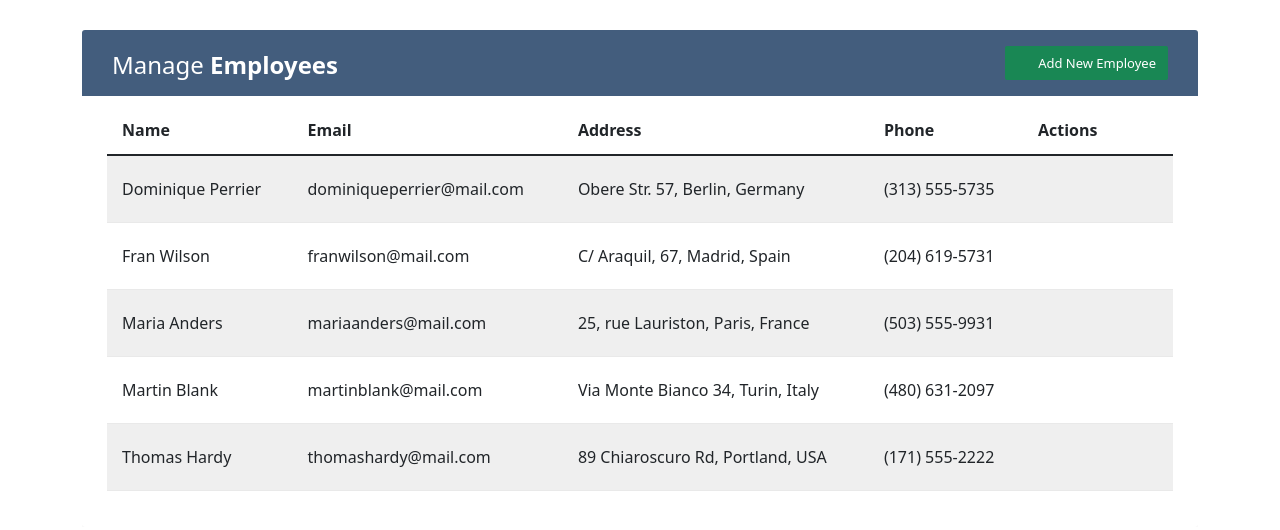
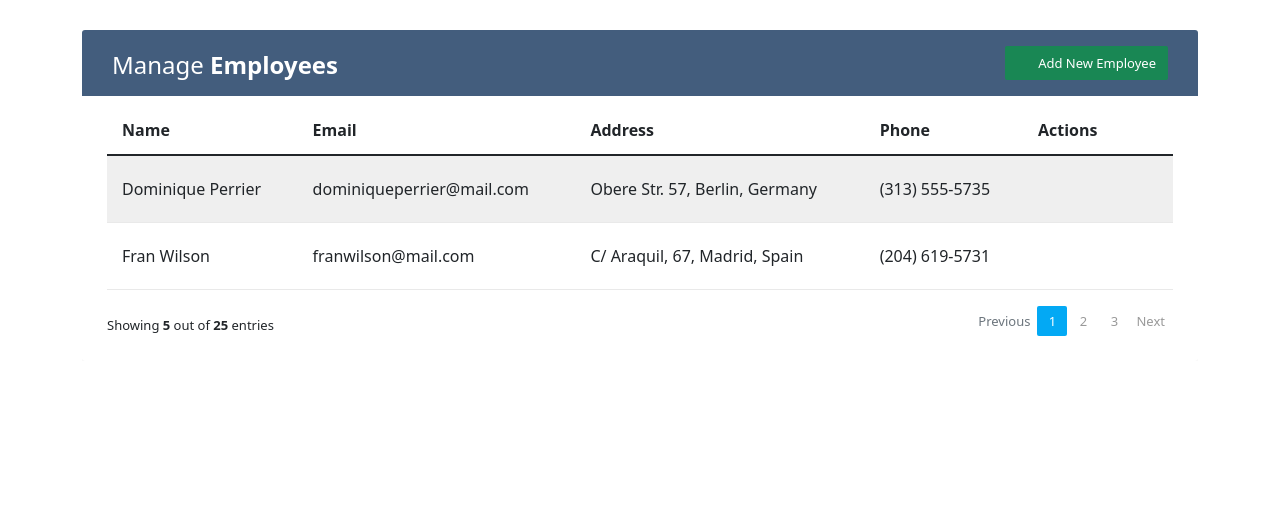
Before and after one commit to saidugurlu/ReactHooks-EmployeeManageApp, a React (Create React App) app: page / in a window 1280 px wide. Shown: the top 530 px of the page. Built offline with nearby package versions, Linux system fonts and the light colour scheme.

Commit message:
pagination finished

```diff
--- a/src/components/EmployeeList.js
+++ b/src/components/EmployeeList.js
@@ -3,21 +3,22 @@
 import Employee from "./Employee";
 import { EmployeeContext } from "../contexts/EmployeeContext";
 import AddForm from "./AddForm";
+import Pagination from "./Pagination";
 
 const EmployeeList = () => {
-
-  const {employees} = useContext(EmployeeContext)
+  const { sortedEmployees } = useContext(EmployeeContext);
 
   const [showAlert, setShowAlert] = useState(false);
-  const [show, setShow] = useState(false)
+  const [show, setShow] = useState(false);
+  const [currentPage, setCurrentPage] = useState(1);
+  const [employeesPerPage] = useState(2);
 
   const handleClose = () => setShow(false);
-  const handleShow = () => setShow(true)
-
+  const handleShow = () => setShow(true);
 
   const handleShowAlert = () => {
     setShowAlert(true);
-      setTimeout(()=> {
+    setTimeout(() => {
       setShowAlert(false);
     }, 2000);
   };
@@ -27,8 +28,14 @@
 
     return () => {
       handleShowAlert();
-      }
-  }, [employees])
+    };
+  }, [sortedEmployees]);
+
+
+  const indexOfLastEmployee = currentPage * employeesPerPage;
+  const indexOfFirstEmployee = indexOfLastEmployee - employeesPerPage;
+  const currentEmployees = sortedEmployees.slice(indexOfFirstEmployee, indexOfLastEmployee);
+  const totalPagesNum = Math.ceil(sortedEmployees.length /employeesPerPage)
 
   return (
     <>
@@ -67,16 +74,14 @@
           </tr>
         </thead>
         <tbody>
-          {employees
-            .sort((a, b) => (a.name < b.name ? -1 : 1))
-            .map((employee) => (
+          {currentEmployees.map((employee) => (
               <tr key={employee.id}>
                 <Employee employee={employee} />
               </tr>
             ))}
         </tbody>
       </table>
-
+      <Pagination pages={totalPagesNum} setCurrentPage={setCurrentPage} />
       <Modal show={show} onHide={handleClose}>
         <Modal.Header className="modal-header" closeButton>
           <Modal.Title>Add Employee</Modal.Title>
@@ -92,6 +97,6 @@
       </Modal>
     </>
   );
-}
+};
 
 export default EmployeeList;
--- /dev/null
+++ b/src/components/Pagination.js
@@ -0,0 +1,88 @@
+import { useEffect } from "react";
+import { useState } from "react";
+
+const Pagination = ({ pages, setCurrentPage }) => {
+  const numOfPages = [];
+
+  for (let i = 1; i <= pages; i++) {
+    numOfPages.push(i);
+  }
+
+  const [currentButton, setCurrentButton] = useState(1);
+
+   useEffect(() => {
+    setCurrentPage(currentButton);
+  }, [currentButton, setCurrentPage]);
+
+  return (
+    <div className="clearfix">
+      <div className="hint-text">
+        Showing <b>5</b> out of <b>25</b> entries
+      </div>
+      <ul className="pagination">
+        <li
+          className={`${
+            currentButton === 1 ? "page-item disabled" : "page-item"
+          }`}
+        >
+          <a
+            href="#!"
+            className="page-link"
+            onClick={() =>
+              setCurrentButton((prev) => (prev === 1 ? prev : prev - 1))
+            }
+          >
+            Previous
+          </a>
+        </li>
+        {numOfPages.map((page, index) => {
+          return (
+            <li
+              key={index}
+              className={`${
+                currentButton === page ? "page-item active" : "page-item"
+              }`}
+            >
+              <a
+                href="#!"
+                className="page-link"
+                onClick={() => setCurrentButton(page)}
+              >
+                {page}
+              </a>
+            </li>
+          );
+        })}
+
+        <li
+          className={`${
+            currentButton === numOfPages.length
+              ? "page-item disabled"
+              : "page-item"
+          }`}
+        >
+          <a
+            href="#!"
+            className="page-link"
+            onClick={() =>
+              setCurrentButton((prev) =>
+                prev === numOfPages.length ? prev : prev + 1
+              )
+            }
+          >
+            Next
+          </a>
+        </li>
+      </ul>
+    </div>
+  );
+};
+
+export default Pagination;
+
+/* <li class="page-item"><a href="#" class="page-link">1</a></li>
+<li class="page-item"><a href="#" class="page-link">2</a></li>
+<li class="page-item active"><a href="#" class="page-link">3</a></li>
+<li class="page-item"><a href="#" class="page-link">4</a></li>
+<li class="page-item"><a href="#" class="page-link">5</a></li>
+<li class="page-item"><a href="#" class="page-link">Next</a></li> */
--- a/src/contexts/EmployeeContext.js
+++ b/src/contexts/EmployeeContext.js
@@ -41,6 +41,7 @@
       phone: "(480) 631-2097",
     },
   ]);
+  const sortedEmployees = employees.sort((a,b) => (a.name < b.name ? -1 : 1 ));
 
   const addEmployee = (name, email, address, phone) => {
     setEmployees([...employees, {id: uuidv4(), name, email: email, address, phone}]);
@@ -56,7 +57,7 @@
 
   }
   return (
-    <EmployeeContext.Provider value={{ employees, addEmployee,deleteEmployee,updateEmployee }}>
+    <EmployeeContext.Provider value={{ sortedEmployees, addEmployee,deleteEmployee,updateEmployee }}>
       {props.children}
     </EmployeeContext.Provider>
   );
```
Lines whose indentation alone changed are shown as unchanged.
